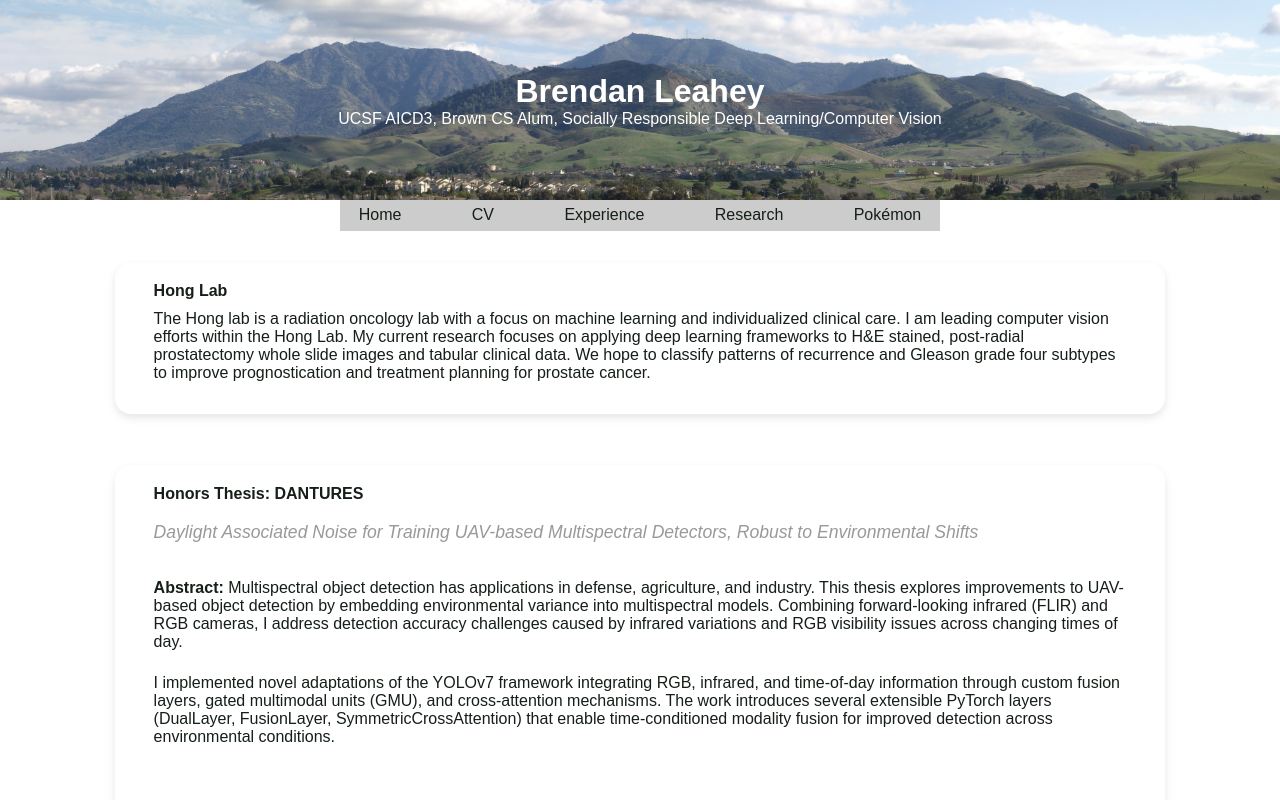
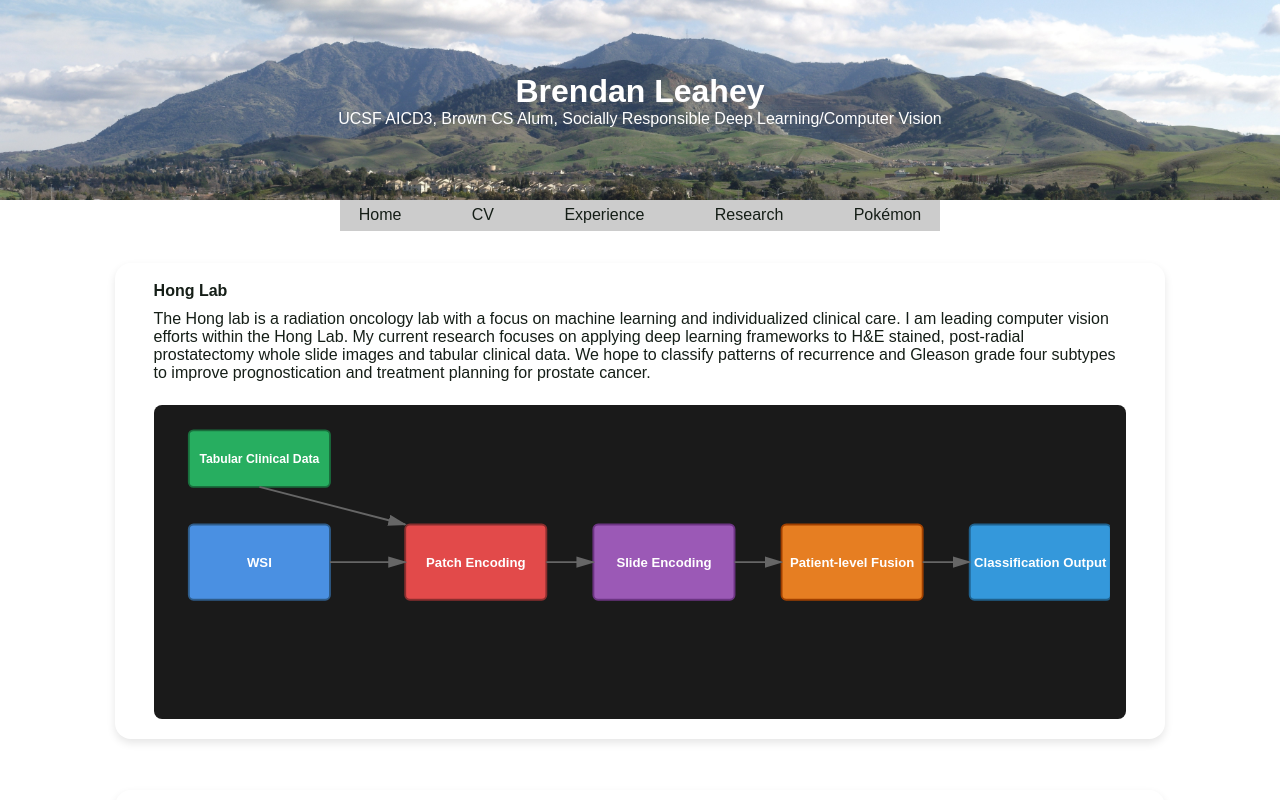
Before and after one commit to bpleahey/Personal-Website, a Next.js app in the folder personal-website/: page /research in a window 1280 px wide. Shown: the top 800 px of the page. Built offline with nearby package versions, Linux system fonts and the light colour scheme.

Commit message:
research page done

```diff
--- a/personal-website/src/app/research/page.module.css
+++ b/personal-website/src/app/research/page.module.css
@@ -290,3 +290,15 @@
     padding: 1em;
   }
 }
+.diagramWrapper {
+  width: 100%;
+  overflow-x: auto;
+}
+
+.diagram {
+  width: 100%;
+  height: auto;
+  max-width: 1000px; /* Optional: limit total width */
+  display: block;
+  margin: 0 auto;
+}
--- a/personal-website/src/app/research/page.tsx
+++ b/personal-website/src/app/research/page.tsx
@@ -20,6 +20,207 @@ export default function Research() {
             to improve prognostication and treatment planning for prostate
             cancer.
           </p>
+
+          {/* TODO: add architecture flow diagram similar to below: whole slide image -> patch feature encoding ->
+          slide feature encoding -> patient-level fusion -> classification */}
+
+          <svg
+            viewBox="0 0 1000 300"
+            preserveAspectRatio="xMidYMid meet"
+            className={styles.diagram}
+          >
+            <defs>
+              <marker
+                id="arrowhead"
+                markerWidth="10"
+                markerHeight="10"
+                refX="9"
+                refY="3"
+                orient="auto"
+              >
+                <polygon points="0 0, 10 3, 0 6" fill="#666" />
+              </marker>
+            </defs>
+
+            {/* Tabular Clinical Data Input */}
+            <rect
+              x="20"
+              y="10"
+              width="150"
+              height="60"
+              fill="#27AE60"
+              stroke="#196F3D"
+              strokeWidth="2"
+              rx="5"
+            />
+            <text
+              x="95"
+              y="45"
+              textAnchor="middle"
+              fill="white"
+              fontSize="13"
+              fontWeight="bold"
+            >
+              Tabular Clinical Data
+            </text>
+            <line
+              x1="95"
+              y1="70"
+              x2="250"
+              y2="110"
+              stroke="#666"
+              strokeWidth="2"
+              markerEnd="url(#arrowhead)"
+            />
+
+            {/* Whole Slide Image Input */}
+            <rect
+              x="20"
+              y="110"
+              width="150"
+              height="80"
+              fill="#4A90E2"
+              stroke="#2E5C8A"
+              strokeWidth="2"
+              rx="5"
+            />
+            <text
+              x="95"
+              y="155"
+              textAnchor="middle"
+              fill="white"
+              fontSize="14"
+              fontWeight="bold"
+            >
+              WSI
+            </text>
+
+            {/* Patch Feature Encoding */}
+            <rect
+              x="250"
+              y="110"
+              width="150"
+              height="80"
+              fill="#E24A4A"
+              stroke="#8A2E2E"
+              strokeWidth="2"
+              rx="5"
+            />
+            <text
+              x="325"
+              y="155"
+              textAnchor="middle"
+              fill="white"
+              fontSize="14"
+              fontWeight="bold"
+            >
+              Patch Encoding
+            </text>
+
+            {/* Arrow from WSI */}
+            <line
+              x1="170"
+              y1="150"
+              x2="250"
+              y2="150"
+              stroke="#666"
+              strokeWidth="2"
+              markerEnd="url(#arrowhead)"
+            />
+
+            {/* Slide Feature Encoding */}
+            <rect
+              x="450"
+              y="110"
+              width="150"
+              height="80"
+              fill="#9B59B6"
+              stroke="#6C3483"
+              strokeWidth="2"
+              rx="5"
+            />
+            <text
+              x="525"
+              y="155"
+              textAnchor="middle"
+              fill="white"
+              fontSize="14"
+              fontWeight="bold"
+            >
+              Slide Encoding
+            </text>
+            <line
+              x1="400"
+              y1="150"
+              x2="450"
+              y2="150"
+              stroke="#666"
+              strokeWidth="2"
+              markerEnd="url(#arrowhead)"
+            />
+
+            {/* Patient-level Fusion */}
+            <rect
+              x="650"
+              y="110"
+              width="150"
+              height="80"
+              fill="#E67E22"
+              stroke="#A04000"
+              strokeWidth="2"
+              rx="5"
+            />
+            <text
+              x="725"
+              y="155"
+              textAnchor="middle"
+              fill="white"
+              fontSize="14"
+              fontWeight="bold"
+            >
+              Patient-level Fusion
+            </text>
+            <line
+              x1="600"
+              y1="150"
+              x2="650"
+              y2="150"
+              stroke="#666"
+              strokeWidth="2"
+              markerEnd="url(#arrowhead)"
+            />
+
+            {/* Classification Output */}
+            <rect
+              x="850"
+              y="110"
+              width="150"
+              height="80"
+              fill="#3498DB"
+              stroke="#1F618D"
+              strokeWidth="2"
+              rx="5"
+            />
+            <text
+              x="925"
+              y="155"
+              textAnchor="middle"
+              fill="white"
+              fontSize="14"
+              fontWeight="bold"
+            >
+              Classification Output
+            </text>
+            <line
+              x1="800"
+              y1="150"
+              x2="850"
+              y2="150"
+              stroke="#666"
+              strokeWidth="2"
+              markerEnd="url(#arrowhead)"
+            />
+          </svg>
         </section>
         <section>
           <a
```
